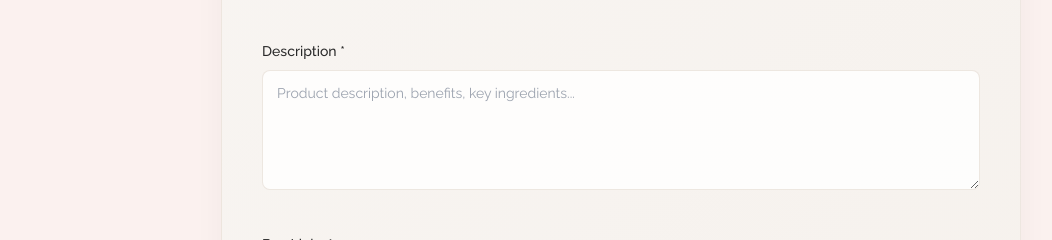
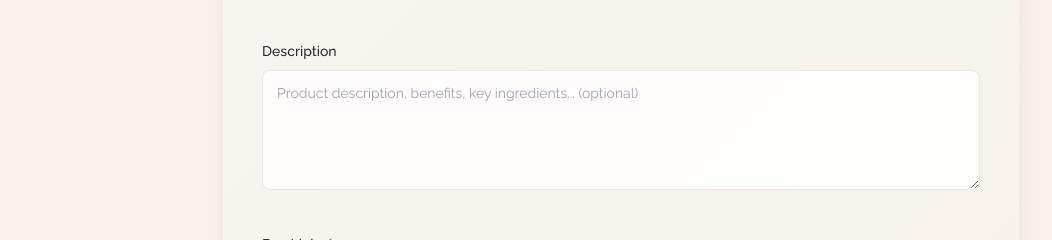
Before and after one commit to sarahg01/GabriellaAI, a Next.js app: page /admin/products/new in a window 1280 px wide. Shown: the part 550-790 px from the top of the page, without its empty margins (19-1071 px from the left). Built offline with nearby package versions, Linux system fonts and the light colour scheme; no server answers.

Commit message:
Make product description optional in admin form

```diff
--- a/components/ProductForm.tsx
+++ b/components/ProductForm.tsx
@@ -340,14 +340,13 @@ const supabase = createClient();
           </div>
 
           <div className="form-group form-group--full">
-            <label htmlFor="description">Description *</label>
+            <label htmlFor="description">Description</label>
             <textarea
               id="description"
               value={description}
               onChange={(e) => setDescription(e.target.value)}
-              placeholder="Product description, benefits, key ingredients..."
+              placeholder="Product description, benefits, key ingredients... (optional)"
               rows={4}
-              required
               className="form-input form-textarea"
             />
           </div>
```
